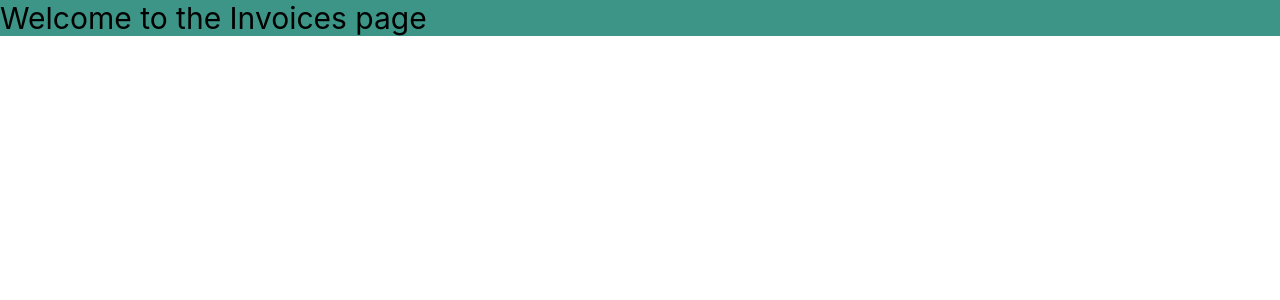
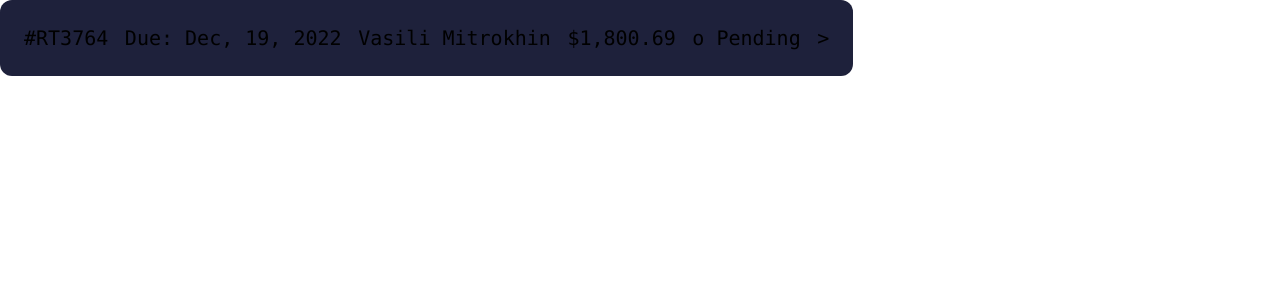
Before and after one commit to SilahicAmil/nextjs-invoices, a Next.js app: page / in a window 1280 px wide. Shown: the top 300 px of the page. Built offline with nearby package versions, Linux system fonts and the light colour scheme.

Commit message:
creating invoice list and styling

```diff
--- /dev/null
+++ b/components/InvoicesList/InvoicesList.js
@@ -0,0 +1,24 @@
+const InvoicesList = (props) => {
+  return (
+    <>
+      <div>
+        <section className="h-2/3 w-2/3">
+          <ul className="flex p-6 justify-between rounded-xl bg-[#1E213B] mx-auto text-xl font-mono">
+            {/* Since these li's inherit the styling
+            i'll just map over them and not create a seperate compnents */}
+            <li>#RT3764</li>
+            <li>Due: Dec, 19, 2022</li>
+            <li>Vasili Mitrokhin</li>
+            <li>$1,800.69</li>
+            <li>&#111; Pending</li>
+            <div>
+              <button>&gt;</button>
+            </div>
+          </ul>
+        </section>
+      </div>
+    </>
+  );
+};
+
+export default InvoicesList;
--- a/pages/index.js
+++ b/pages/index.js
@@ -1,9 +1,10 @@
+import InvoicesList from "../components/InvoicesList/InvoicesList";
+
 const InvoicesHomePage = () => {
   return (
     // using arbitrary values syntax for this project
-    <h1 className="text-3xl bg-[#3D9588] selection:">
-      Welcome to the Invoices page
-    </h1>
+
+    <InvoicesList />
   );
 };
 
```
